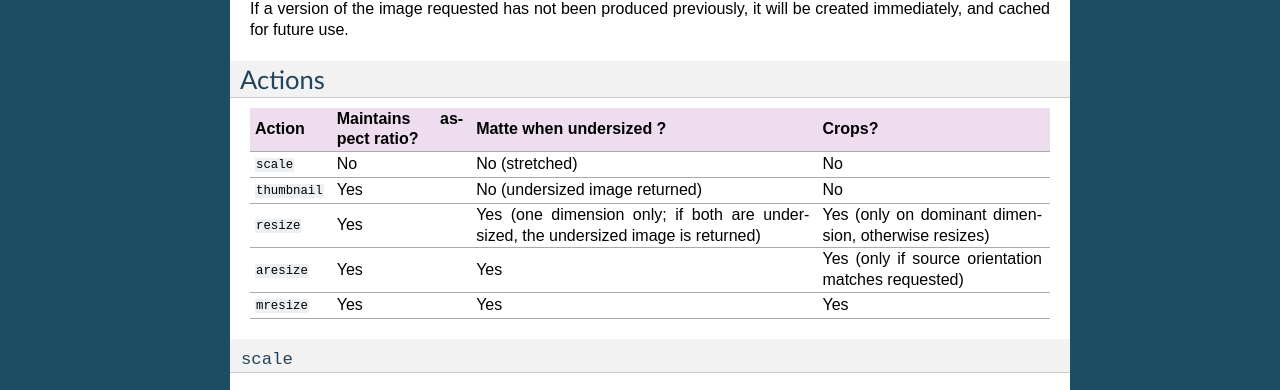
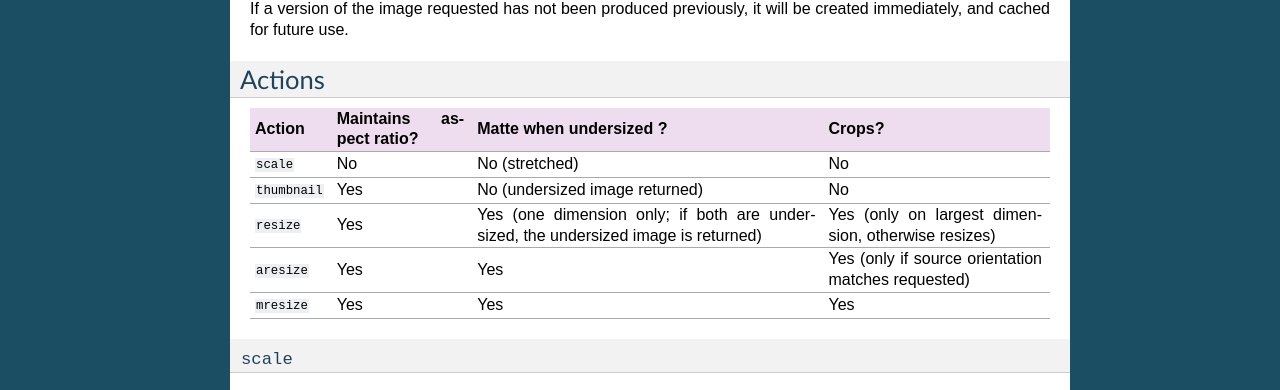
Before and after one commit to shaunduncan/lazythumbs, a Sphinx documentation site: the page built from docs/supported_actions.rst, in a window 1280 px wide. Shown: the part 651-1041 px from the top of the page. Built offline with Sphinx 7.4.7, drawn with Linux system fonts in a browser that asks for light colours.

Commit message:
Switch to a slightly clearer word.

```diff
--- a/docs/supported_actions.rst
+++ b/docs/supported_actions.rst
@@ -58,7 +58,7 @@ Actions
 |               |            | returned)     |                  |
 +---------------+------------+---------------+------------------+
 | ``resize``    | Yes        | Yes (one      | Yes (only on     |
-|               |            | dimension     | dominant         |
+|               |            | dimension     | largest          |
 |               |            | only; if both | dimension,       |
 |               |            | are           | otherwise        |
 |               |            | undersized,   | resizes)         |
```
